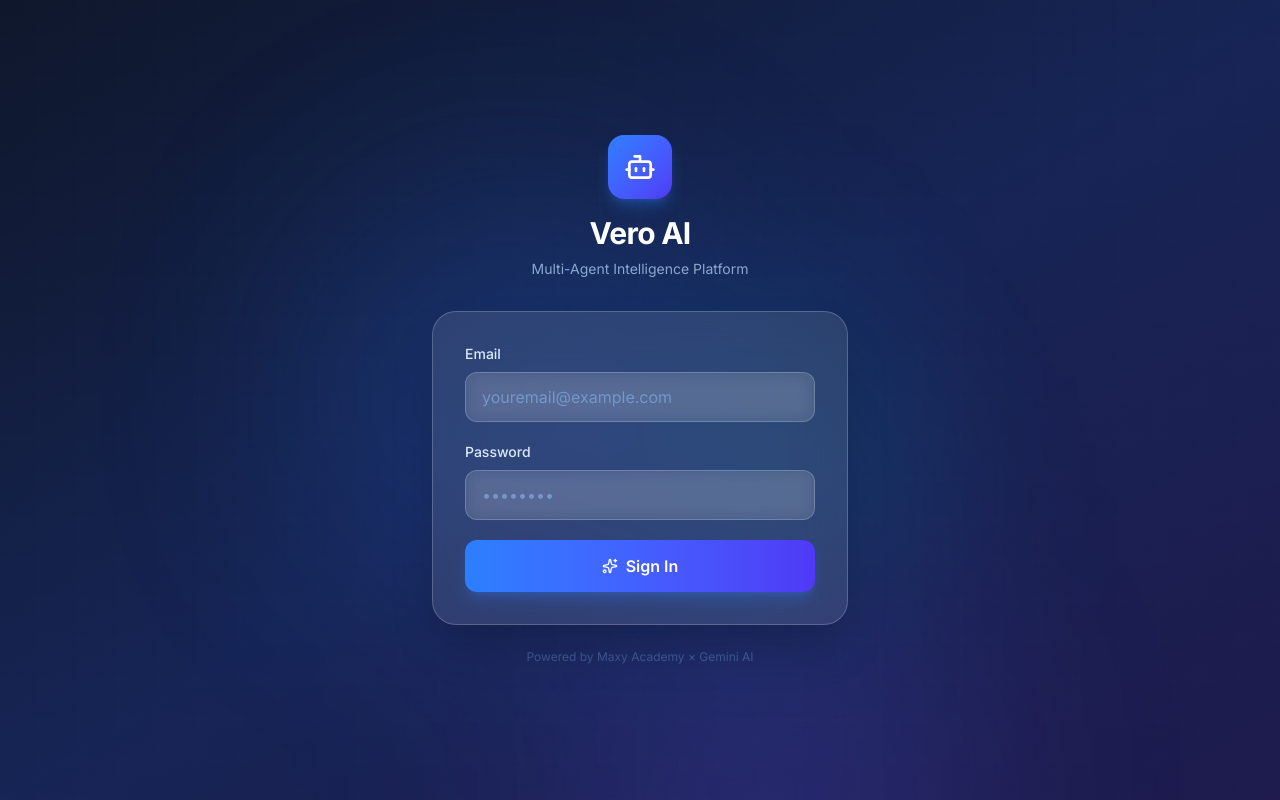
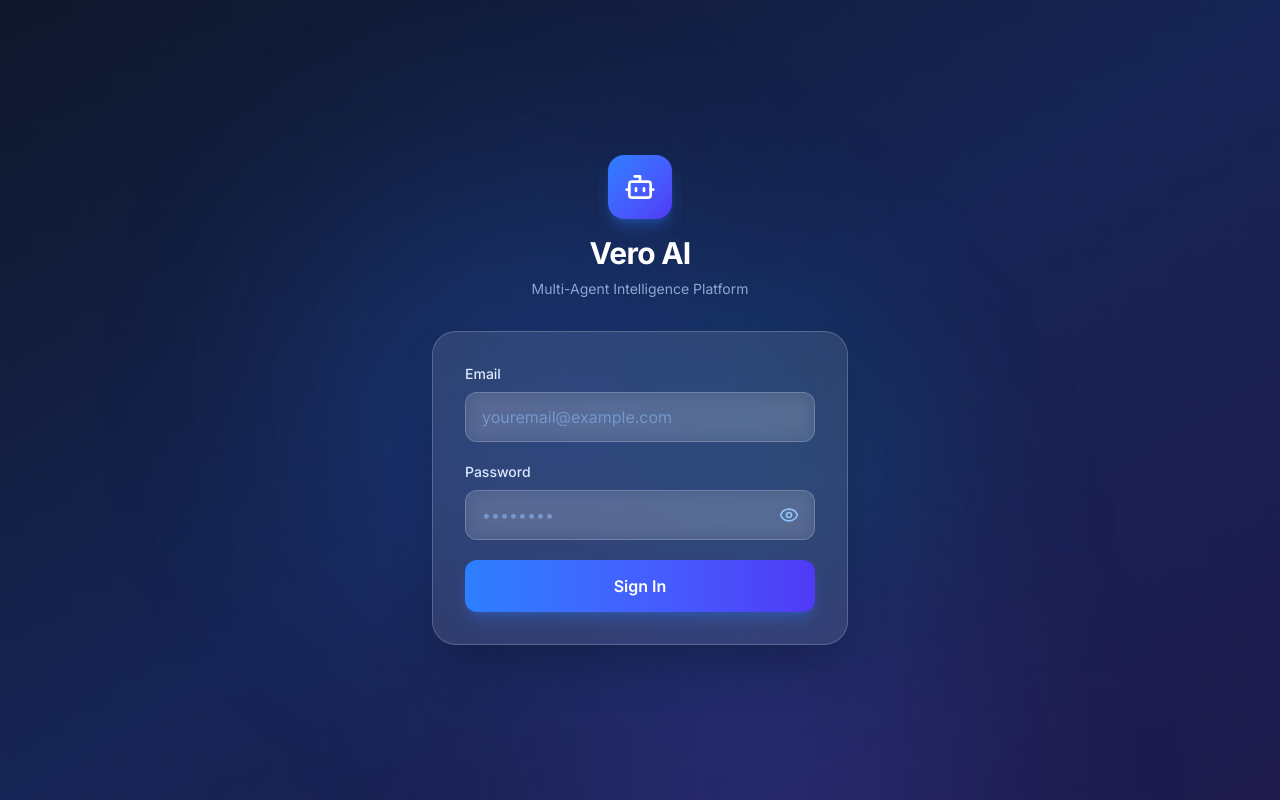
Before and after one commit to nabnabilaa/vero-ai-maxy, a Next.js app: page /login in a window 1280 px wide. Built offline with nearby package versions, Linux system fonts and the light colour scheme.

Commit message:
feat: implement admin authentication system with login UI and database seeding script

```diff
--- a/app/api/auth/route.ts
+++ b/app/api/auth/route.ts
@@ -4,19 +4,24 @@
 
 export async function POST(req: NextRequest) {
     try {
-        const { email, password } = await req.json();
+        let { email, password } = await req.json();
 
         if (!email || !password) {
             return NextResponse.json({ error: 'Email and password required' }, { status: 400 });
         }
 
+        email = email.trim();
+        password = password.trim();
+
         const admin = await queryOne('SELECT * FROM admins WHERE email = ?', [email]);
         if (!admin) {
+            console.log('Login failed: user not found for email', email);
             return NextResponse.json({ error: 'Invalid credentials' }, { status: 401 });
         }
 
         const valid = bcrypt.compareSync(password, admin.password_hash);
         if (!valid) {
+            console.log('Login failed: password mismatch for user', email);
             return NextResponse.json({ error: 'Invalid credentials' }, { status: 401 });
         }
 
--- a/app/login/page.tsx
+++ b/app/login/page.tsx
@@ -4,11 +4,12 @@
 import { useRouter } from 'next/navigation';
 import { useStore } from '@/lib/store';
 import { motion } from 'motion/react';
-import { Loader2, Bot, Sparkles } from 'lucide-react';
+import { Loader2, Bot, Sparkles, Eye, EyeOff } from 'lucide-react';
 
 export default function LoginPage() {
     const [email, setEmail] = useState('');
     const [password, setPassword] = useState('');
+    const [showPassword, setShowPassword] = useState(false);
     const [error, setError] = useState('');
     const [loading, setLoading] = useState(false);
     const router = useRouter();
@@ -93,14 +94,23 @@
 
                         <div>
                             <label className="block text-sm font-medium text-blue-100 mb-2">Password</label>
+                            <div className="relative">
                                 <input
-                                type="password"
+                                    type={showPassword ? "text" : "password"}
                                     value={password}
                                     onChange={(e) => setPassword(e.target.value)}
-                                className="w-full px-4 py-3 bg-white/10 border border-white/20 rounded-xl text-white placeholder-blue-300/50 focus:outline-none focus:ring-2 focus:ring-blue-400/50 focus:border-transparent transition-all backdrop-blur-sm"
+                                    className="w-full px-4 py-3 bg-white/10 border border-white/20 rounded-xl text-white placeholder-blue-300/50 focus:outline-none focus:ring-2 focus:ring-blue-400/50 focus:border-transparent transition-all backdrop-blur-sm pr-12"
                                     placeholder="••••••••"
                                     required
                                 />
+                                <button
+                                    type="button"
+                                    onClick={() => setShowPassword(!showPassword)}
+                                    className="absolute right-3 top-1/2 -translate-y-1/2 text-blue-300 hover:text-white transition-colors p-1"
+                                >
+                                    {showPassword ? <EyeOff className="w-5 h-5" /> : <Eye className="w-5 h-5" />}
+                                </button>
+                            </div>
                         </div>
 
                         {error && (
@@ -121,18 +131,13 @@
                             {loading ? (
                                 <Loader2 className="w-5 h-5 animate-spin" />
                             ) : (
-                                <>
-                                    <Sparkles className="w-4 h-4" />
-                                    Sign In
-                                </>
+                                "Sign In"
                             )}
                         </button>
                     </form>
 
 
                 </div>
-
-                <p className="text-center text-blue-300/30 text-xs mt-6">Powered by Maxy Academy × Gemini AI</p>
             </motion.div>
         </div>
     );
--- a/scripts/seed.js
+++ b/scripts/seed.js
@@ -13,25 +13,41 @@
   });
 
   try {
-    const email = 'it.maxy.academy@gmail.com';
-    const password = 'timdeveloper1313';
+    const usersToSeed = [
+      {
+        email: 'it.maxy.academy@gmail.com',
+        password: 'timdeveloper1313',
+        name: 'Maxy Academy Admin',
+        industry: 'Education',
+        organization: 'Maxy Academy'
+      },
+      {
+        email: 'it@gmail.com',
+        password: '123123',
+        name: 'IT Admin Demo',
+        industry: 'Technology',
+        organization: 'IT Dept'
+      }
+    ];
 
+    for (const user of usersToSeed) {
       // Check if user already exists
-    const [existing] = await pool.query('SELECT * FROM admins WHERE email = ?', [email]);
+      const [existing] = await pool.query('SELECT * FROM admins WHERE email = ?', [user.email]);
       if (existing.length > 0) {
-      console.log('User already exists, skipping seeding.');
-      process.exit(0);
+        console.log(`User ${user.email} already exists, skipping.`);
+        continue;
       }
 
-    const passwordHash = await bcrypt.hash(password, 10);
+      const passwordHash = await bcrypt.hash(user.password, 10);
       const id = uuidv4();
 
       await pool.query(
         'INSERT INTO admins (id, email, password_hash, name, industry, organization) VALUES (?, ?, ?, ?, ?, ?)',
-      [id, email, passwordHash, 'Maxy Academy Admin', 'Education', 'Maxy Academy']
+        [id, user.email, passwordHash, user.name, user.industry, user.organization]
       );
 
-    console.log('Successfully seeded Maxy Academy admin user!');
+      console.log(`Successfully seeded ${user.email}!`);
+    }
   } catch (error) {
     console.error('Seeding error:', error);
     process.exit(1);
```
Lines whose indentation alone changed are shown as unchanged.
